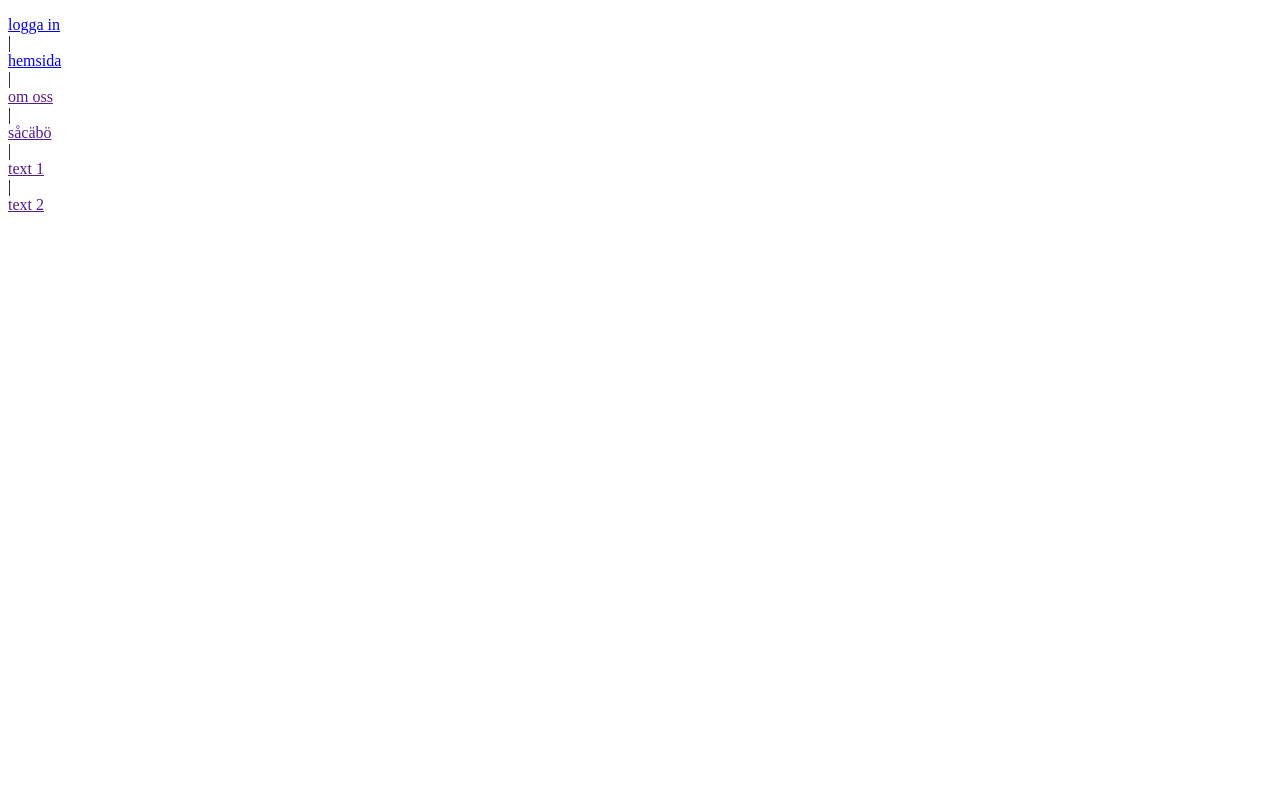
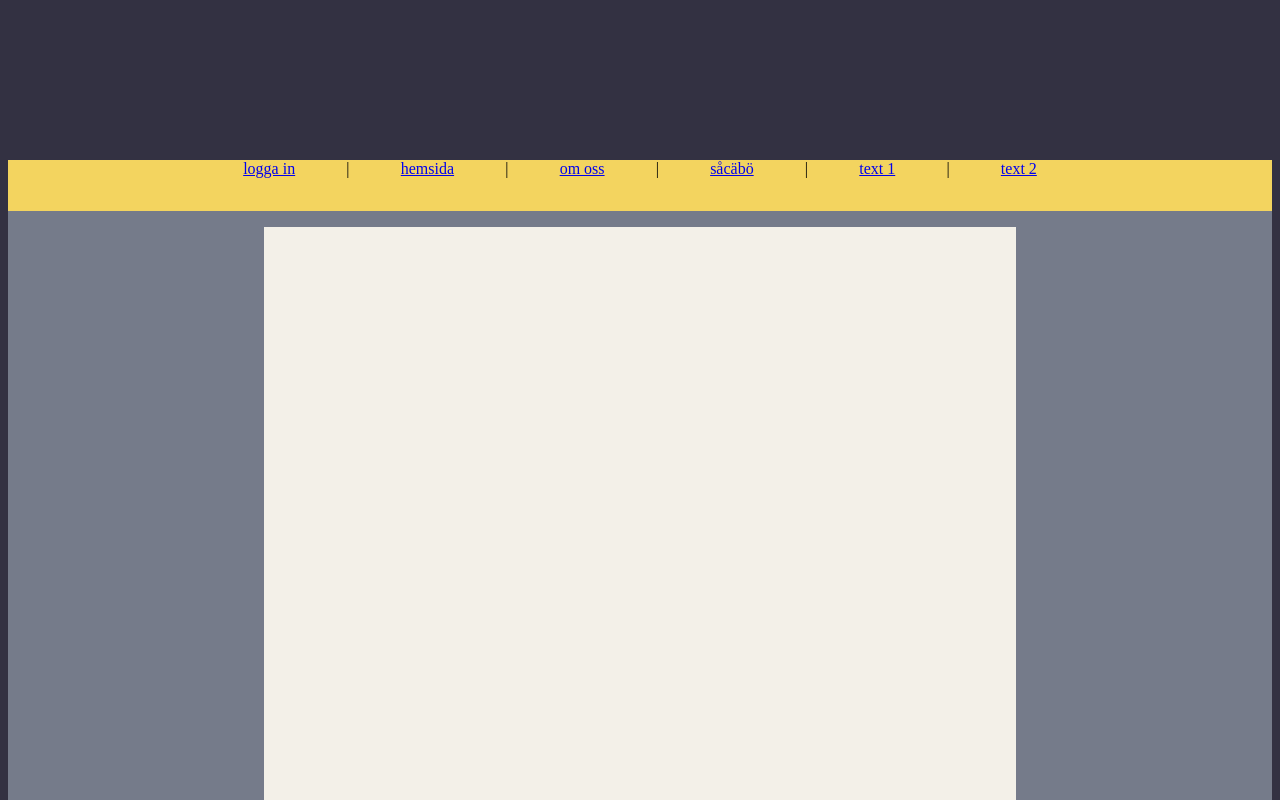
Before and after one commit to indashades/webb, a plain HTML site: page 3v/om.html in a window 1280 px wide. Shown: the top 800 px of the page. Drawn offline with Linux system fonts and the light colour scheme.

Commit message:
lade till så att alla fungerar i ovan

```diff
--- a/3v/om.html
+++ b/3v/om.html
@@ -1,10 +1,11 @@
 <!DOCTYPE html>
 <html lang="en">
   <head>
-    <meta charset="UTF-8">
-    <meta http-equiv="X-UA-Compatible" content="IE=edge">
-    <meta name="viewport" content="width=device-width, initial-scale=1.0">
-    <title>om oss</title>
+    <meta charset="UTF-8" />
+    <meta http-equiv="X-UA-Compatible" content="IE=edge" />
+    <meta name="viewport" content="width=device-width, initial-scale=1.0" />
+    <title>Riksarkivet</title>
+    <link rel="stylesheet" href="3v.css" />
   </head>
   <body>
     <div class="n">
@@ -21,19 +22,19 @@
                 <div class="x"></div>
                 <h7>|</h7>
                 <div class="x"></div>
-                  <a href="" class="button">om oss</a>
+                <a href="./om.html" class="button">om oss</a>
                 <div class="x"></div>
                 <h7>|</h7>
                 <div class="x"></div>
-                  <a href="" class="button">såcäbö</a>
+                <a href="./såcäbö.html" class="button">såcäbö</a>
                 <div class="x"></div>
                 <h7>|</h7>
                 <div class="x"></div>
-                  <a href="" class="button">text 1</a>
+                <a href="./textb.html" class="button">text 1</a>
                 <div class="x"></div>
                 <h7>|</h7>
                 <div class="x"></div>
-                  <a href="" class="button">text 2</a>
+                <a href="./textd.html" class="button">text 2</a>
                 <div class="x"></div>
             </p>
 
```
Also changed, not shown: 3v/såcäbö.html (+4 -4 lines), 3v/textb.html (+4 -4 lines), 3v/textd.html (+4 -4 lines). Lines whose indentation alone changed are shown as unchanged.
